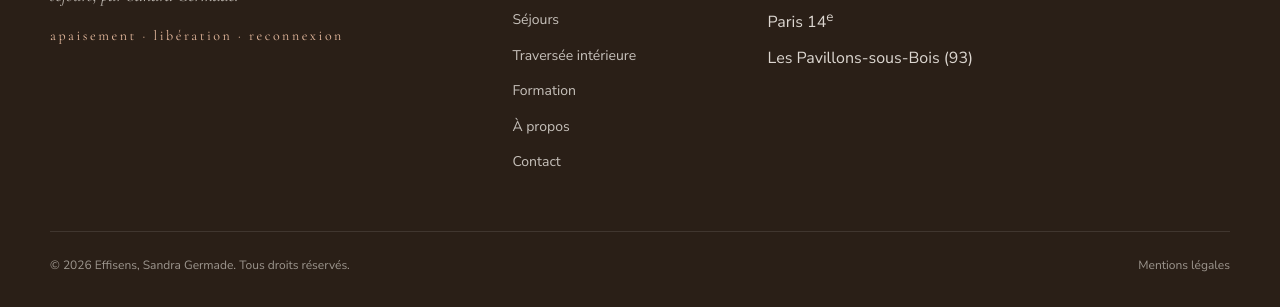
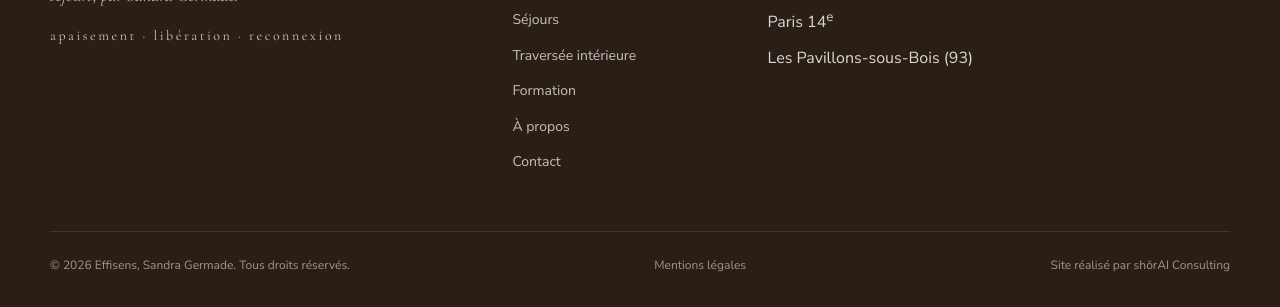
Before and after one commit to diops-dev/Effisens, a plain HTML site: page a-propos.html in a window 1280 px wide. Shown: the part 3648-3955 px from the top of the page. Drawn offline with nearby package versions, Linux system fonts and the light colour scheme.

Commit message:
Ajout du crédit shōrAI dans le pied de page

```diff
--- a/a-propos.html
+++ b/a-propos.html
@@ -206,6 +206,7 @@
     <div class="footer-bottom">
       <div>© <span id="year"></span> Effisens, Sandra Germade. Tous droits réservés.</div>
       <div><a href="mentions-legales.html">Mentions légales</a></div>
+      <div>Site réalisé par <a href="https://shorai-group.com/fr/" target="_blank" rel="noopener">shōrAI Consulting</a></div>
     </div>
   </footer>
 
```
Also changed, not shown: bretagne-secrete.html (+1 -0 lines), contact.html (+1 -0 lines), formation.html (+1 -0 lines), index.html (+1 -0 lines), les-cures.html (+1 -0 lines), les-soins.html (+1 -0 lines), mentions-legales.html (+1 -0 lines).
